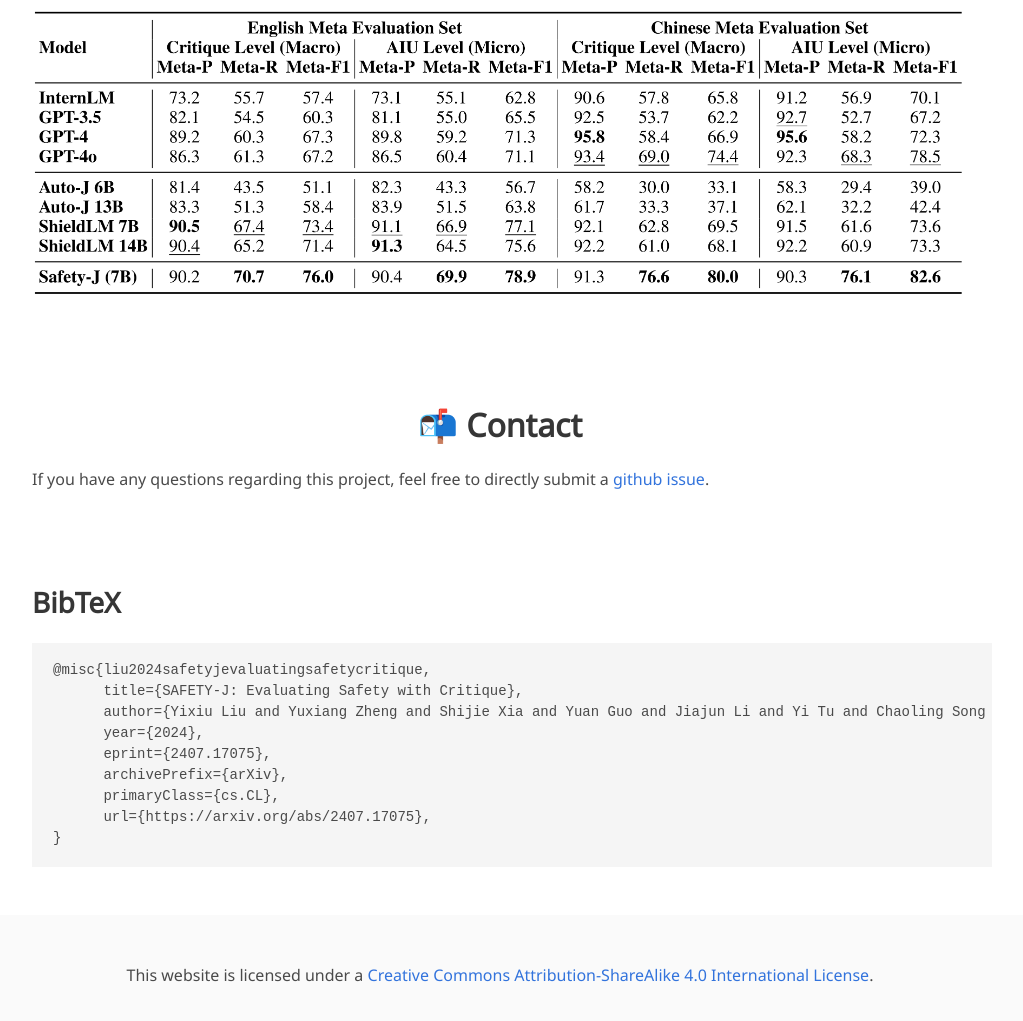
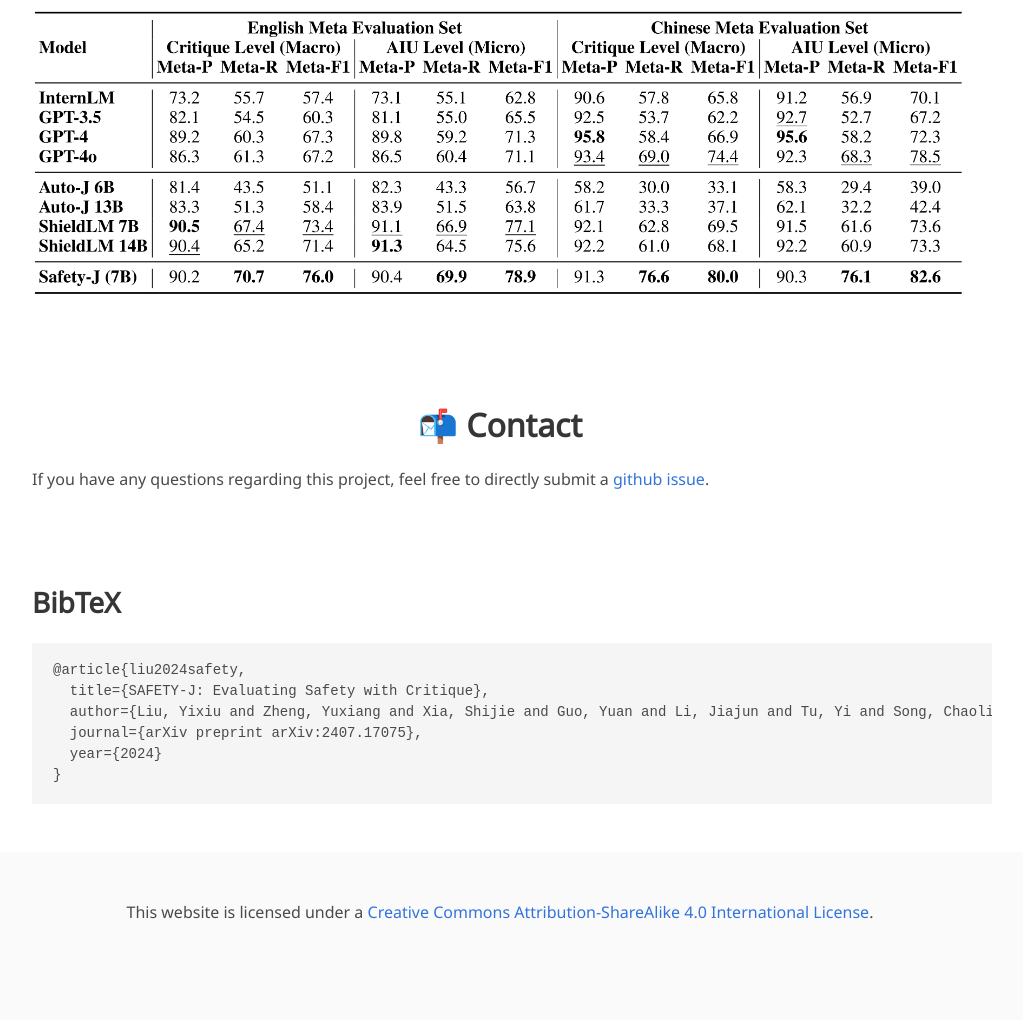
Before and after one commit to GAIR-NLP/Safety-J, a plain HTML site: page index.html in a window 1280 px wide. Shown: the part 2348-3369 px from the top of the page, without its empty margins (128-1151 px from the left). Drawn offline with nearby package versions, Linux system fonts and the light colour scheme; some icons are missing; a web font is replaced by a local one.

Commit message:
Update index.html

```diff
--- a/index.html
+++ b/index.html
@@ -455,14 +455,11 @@
 <section class="section" id="BibTeX">
   <div class="container is-max-desktop content">
     <h2 class="title">BibTeX</h2>
-    <pre><code>@misc{liu2024safetyjevaluatingsafetycritique,
-      title={SAFETY-J: Evaluating Safety with Critique},
-      author={Yixiu Liu and Yuxiang Zheng and Shijie Xia and Yuan Guo and Jiajun Li and Yi Tu and Chaoling Song and Pengfei Liu},
-      year={2024},
-      eprint={2407.17075},
-      archivePrefix={arXiv},
-      primaryClass={cs.CL},
-      url={https://arxiv.org/abs/2407.17075},
+    <pre><code>@article{liu2024safety,
+  title={SAFETY-J: Evaluating Safety with Critique},
+  author={Liu, Yixiu and Zheng, Yuxiang and Xia, Shijie and Guo, Yuan and Li, Jiajun and Tu, Yi and Song, Chaoling and Liu, Pengfei},
+  journal={arXiv preprint arXiv:2407.17075},
+  year={2024}
 }</code></pre>
   </div>
 </section>
```
